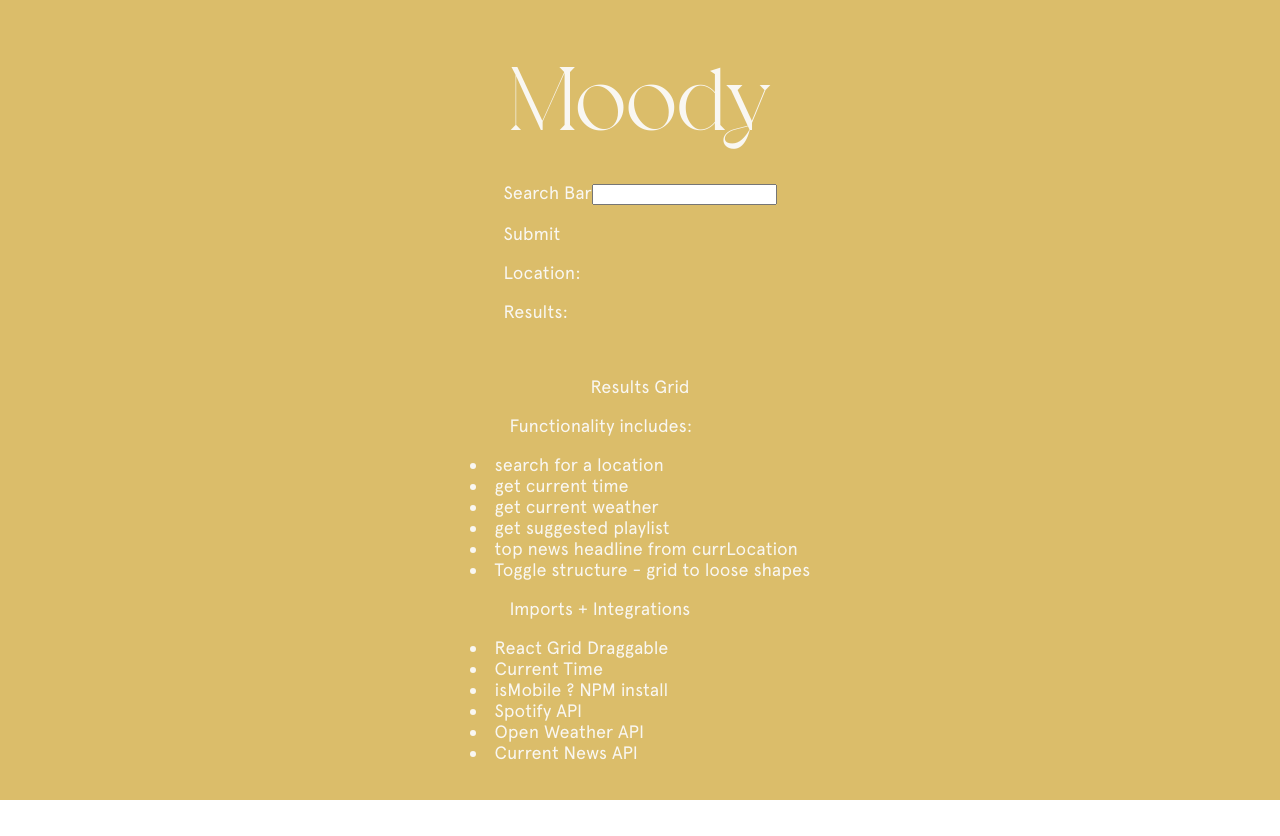
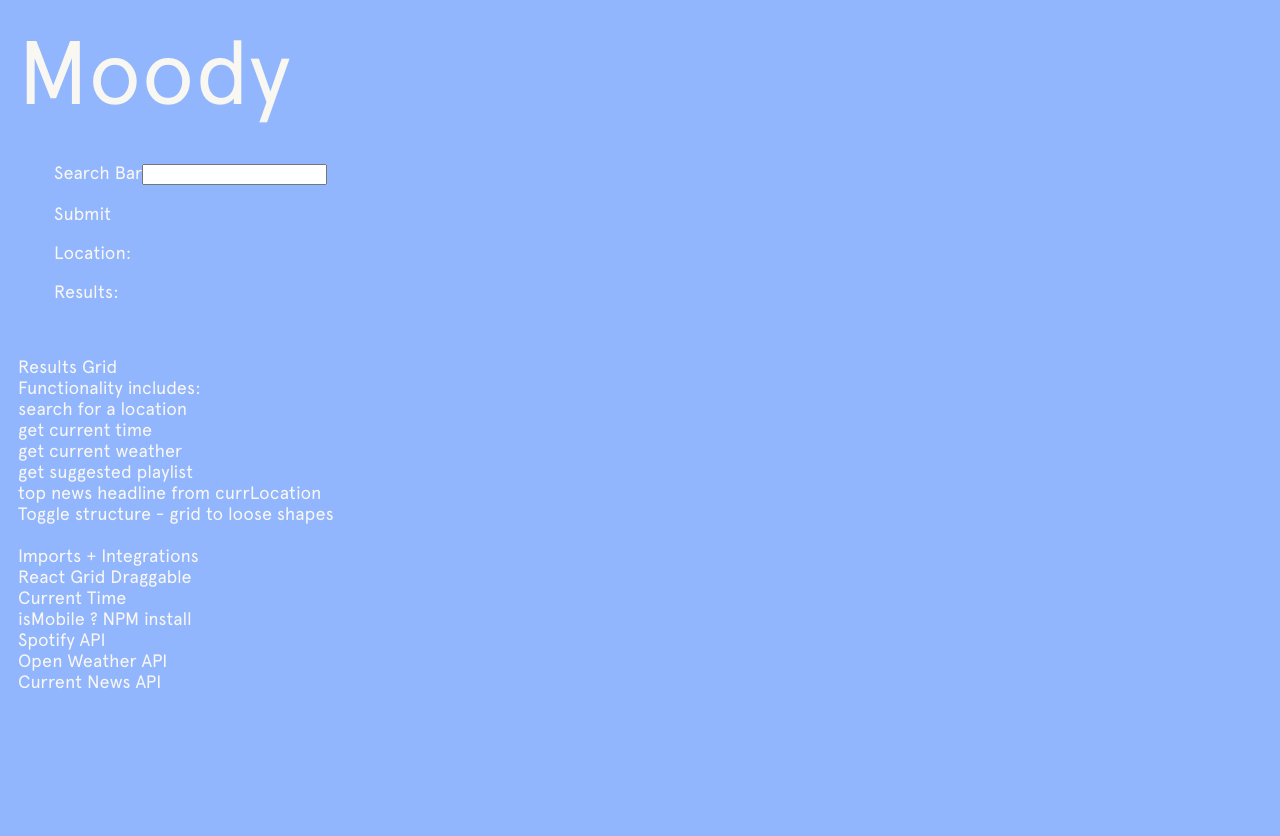
Before and after one commit to lauraalyson/moody, a React (Create React App) app: page / in a window 1280 px wide. Before the commit the page ends 800 px from the top, so only its background shows below. Built offline with nearby package versions, Linux system fonts and the light colour scheme.

Commit message:
working api call for weather component

```diff
--- a/src/App.css
+++ b/src/App.css
@@ -3,31 +3,25 @@
   src: url(./apercu-regular.woff);
 }
 
-@font-face {
-  font-family: Voyage;
-  src: url(./Voyage.woff);
-}
-
-
 html, body, .App {
   font-family: Apercu;
+  list-style: none;
 }
 
 .App {
-  background-color: #dbbd6a;
-  /* background-color: #fde092; */
-  /* background-color: #92b6fd; */
+  /* background-color: #dbbd6a; */
+  padding: 1em;
+  background-color: #92b6fd;
   min-height: 100vh;
   display: flex;
   flex-direction: column;
-  align-items: center;
-  justify-content: center;
+  /* align-items: center;
+  justify-content: center; */
   font-size: calc(10px + 1vmin);
   color: #F9F7F2;
 }
 
 header {
-  font-family: Voyage;
   font-size: calc(10px + 10vmin);
 }
 
--- a/src/App.js
+++ b/src/App.js
@@ -1,4 +1,5 @@
 import './App.css';
+import React from 'react';
 import ResultsGrid from './Components/ResultsGrid';
 import SearchBar from './Components/SearchBar';
 
@@ -15,24 +16,25 @@ function App() {
 
 			{/* Results Loose Shapes */}
 
-			<body>
-				<ul>Functionality includes:</ul>
+			<div>
+				<label>Functionality includes:</label>
 				<li>search for a location</li>
 				<li>get current time</li>
 				<li>get current weather</li>
 				<li>get suggested playlist</li>
 				<li>top news headline from currLocation</li>
 				<li>Toggle structure - grid to loose shapes</li>
-
-				<ul>Imports + Integrations</ul>
+			</div>
+			<br />
+			<div>
+				<label>Imports + Integrations</label>
 				<li>React Grid Draggable</li>
 				<li>Current Time</li>
 				<li>isMobile ? NPM install</li>
 				<li>Spotify API</li>
 				<li>Open Weather API</li>
 				<li>Current News API</li>
-			</body>
-			<footer></footer>
+			</div>
 		</div>
 	)
 }
--- a/src/Components/SearchBar.js
+++ b/src/Components/SearchBar.js
@@ -2,13 +2,14 @@ import React, {useState} from 'react'
 import { getWeather } from '../api/apiConfig'
 
 function SearchBar() {
-	const [results, setResults] = useState([])
+	const [results, setResults] = useState('')
 	const [location, setLocation] = useState('')
 
 	const search = () => {
 		getWeather(location)
 			.then(console.log('Search function response ' + getWeather(location)))
-			.then((res) => setResults(res.toString()))
+			.then((res) => setResults(res.data.weather[0].description))
+			.then(() => console.log('Results: ' + results))
 	}
 
 	return (
```
